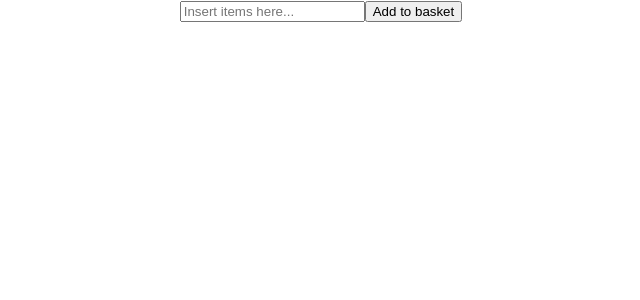
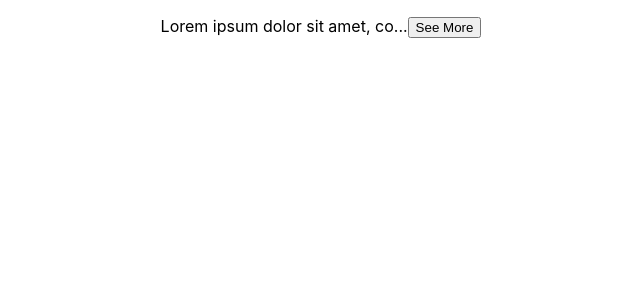
Before and after one commit to Ngou-Tin-Kam/React, a React (Create React App) app: page / in a window 1280 px wide. Shown: the top 300 px of the page, without its empty margins (319-959 px from the left). Built offline with nearby package versions, Linux system fonts and the light colour scheme.

Commit message:
Added in Hooks Components using Hooks Effect/Use Effect

```diff
--- a/src/App.js
+++ b/src/App.js
@@ -1,11 +1,11 @@
 import "./App.css";
-import Basket from "./components/basket/basket";
+import ReadMoreMessage from "./components/hooks/ReadMoreMessage";
 
 function App() {
   return (
     <div className="App">
         <main>
-          <Basket/>
+          <ReadMoreMessage/>
         </main>
     </div>
   );
--- /dev/null
+++ b/src/components/hooks/ReadMoreMessage.jsx
@@ -0,0 +1,24 @@
+import {useState} from 'react';
+
+const ReadMoreMessage = () => {
+    const [hide, setHide] = useState(true);
+    const message = "Lorem ipsum dolor sit amet, consectetur adipiscing elit. Morbi sit amet sapien sit amet nulla pharetra semper. Fusce nec semper nunc, ac pretium lorem. Nunc nec sapien sit amet augue.";
+    const chars = 30;
+
+    if(message.length <= chars){
+        return <span>{message}</span>
+    }
+
+    return (
+        <p>
+            {hide ? `${message.substr(0,chars).trim()}...` : message}
+            {hide ? (
+                <button onClick={() => setHide(false)}>See More</button>
+            ):(
+                <button onClick={() => setHide(true)}>See Less</button>
+            )}
+        </p>
+    );
+}
+
+export default ReadMoreMessage;
```
Also changed, not shown: src/components/hooks/HookEffect.jsx (added, +12 -0 lines).
